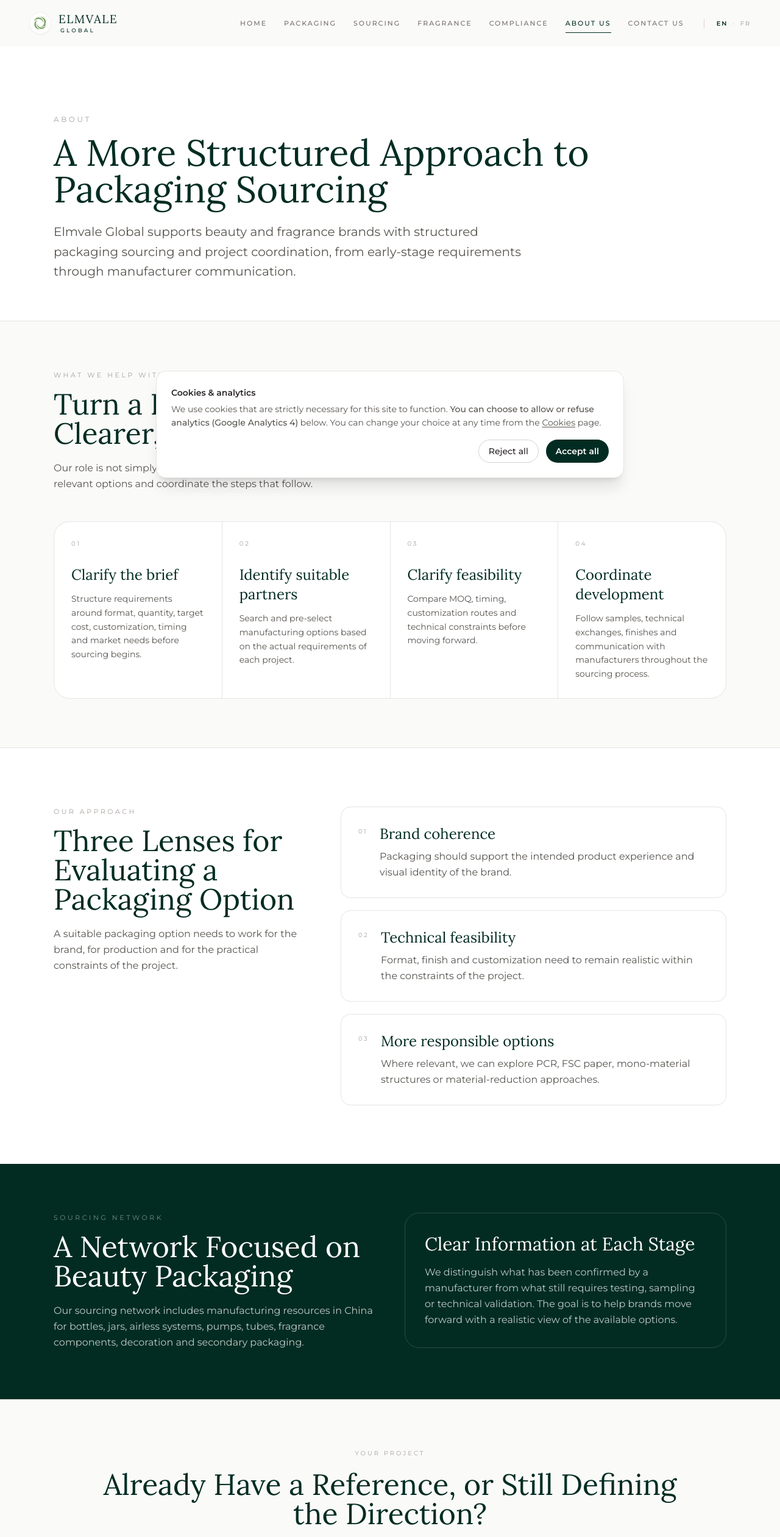
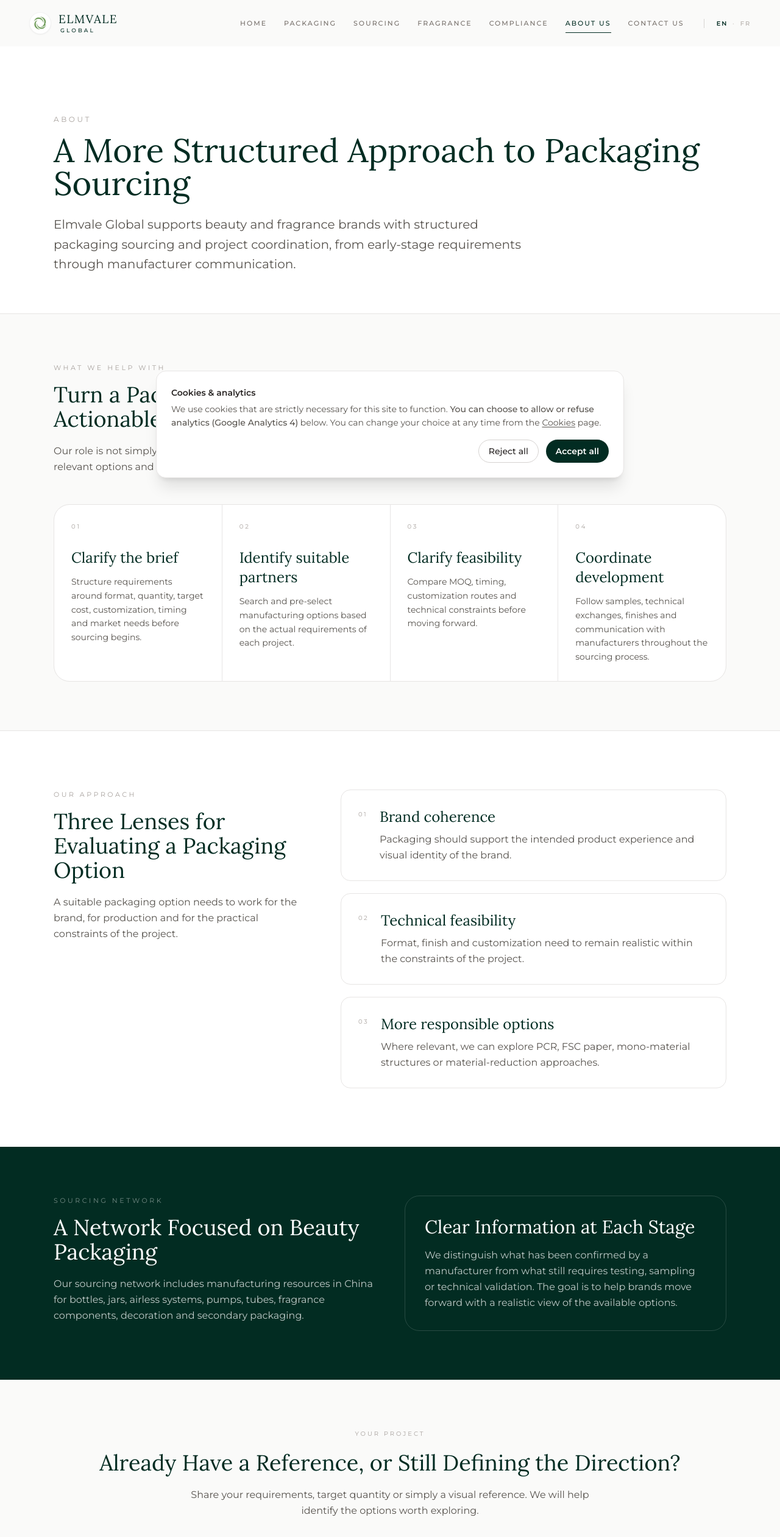
Before and after one commit to cathy6140/-Elmvale-Global-.github.io, a React (Vite) app: page /about in a window 1280 px wide. Shown: the top 2521 px of the page at 61% size. Built offline with nearby package versions, Linux system fonts and the light colour scheme.

Commit message:
Refine heading typography scale

```diff
--- a/src/pages/About.tsx
+++ b/src/pages/About.tsx
@@ -46,7 +46,7 @@ const About: React.FC = () => {
     <div className="bg-white">
       <section className="max-w-6xl mx-auto px-6 pt-28 pb-16">
         <p className="uppercase text-xs tracking-[0.3em] text-stone-400 mb-4">{fr ? "À PROPOS" : "ABOUT"}</p>
-        <h1 className="font-serif text-5xl md:text-6xl text-brand-dark mb-6">
+        <h1 className="font-serif font-normal text-4xl md:text-5xl lg:text-[54px] text-brand-dark mb-6">
           {fr ? "Un accompagnement structuré pour vos projets packaging" : "A More Structured Approach to Packaging Sourcing"}
         </h1>
         <p className="text-xl text-stone-600 max-w-3xl leading-relaxed">
@@ -62,7 +62,7 @@ const About: React.FC = () => {
             <p className="uppercase text-[11px] tracking-[0.32em] text-stone-400 mb-4">
               {fr ? "NOTRE RÔLE" : "WHAT WE HELP WITH"}
             </p>
-            <h2 className="font-serif text-4xl md:text-5xl text-brand-dark mb-5">
+            <h2 className="font-serif font-normal text-3xl md:text-4xl text-brand-dark mb-5">
               {fr ? "Transformer une direction packaging en brief plus clair et exploitable" : "Turn a Packaging Direction into a Clearer, Actionable Brief"}
             </h2>
             <p className="text-stone-600 leading-relaxed">
@@ -90,7 +90,7 @@ const About: React.FC = () => {
             <p className="uppercase text-[11px] tracking-[0.32em] text-stone-400 mb-4">
               {fr ? "NOTRE APPROCHE" : "OUR APPROACH"}
             </p>
-            <h2 className="font-serif text-4xl md:text-5xl text-brand-dark mb-5">
+            <h2 className="font-serif font-normal text-3xl md:text-4xl text-brand-dark mb-5">
               {fr ? "Trois critères pour évaluer une option packaging" : "Three Lenses for Evaluating a Packaging Option"}
             </h2>
             <p className="text-stone-600 leading-relaxed">
@@ -122,7 +122,7 @@ const About: React.FC = () => {
             <p className="uppercase text-[11px] tracking-[0.32em] text-white/45 mb-4">
               {fr ? "RÉSEAU DE SOURCING" : "SOURCING NETWORK"}
             </p>
-            <h2 className="font-serif text-4xl md:text-5xl mb-5">
+            <h2 className="font-serif font-normal text-3xl md:text-4xl mb-5">
               {fr ? "Un réseau orienté packaging beauté" : "A Network Focused on Beauty Packaging"}
             </h2>
             <p className="text-white/75 leading-relaxed">
@@ -147,7 +147,7 @@ const About: React.FC = () => {
           <p className="uppercase text-[10px] tracking-[0.3em] text-stone-400 mb-5">
             {fr ? "VOTRE PROJET" : "YOUR PROJECT"}
           </p>
-          <h2 className="font-serif text-3xl md:text-5xl text-brand-dark mb-5">
+          <h2 className="font-serif font-normal text-3xl md:text-4xl text-brand-dark mb-5">
             {fr ? "Vous avez déjà une référence ou vous définissez encore la direction ?" : "Already Have a Reference, or Still Defining the Direction?"}
           </h2>
           <p className="text-stone-600 max-w-2xl mx-auto mb-8 leading-relaxed">
```
